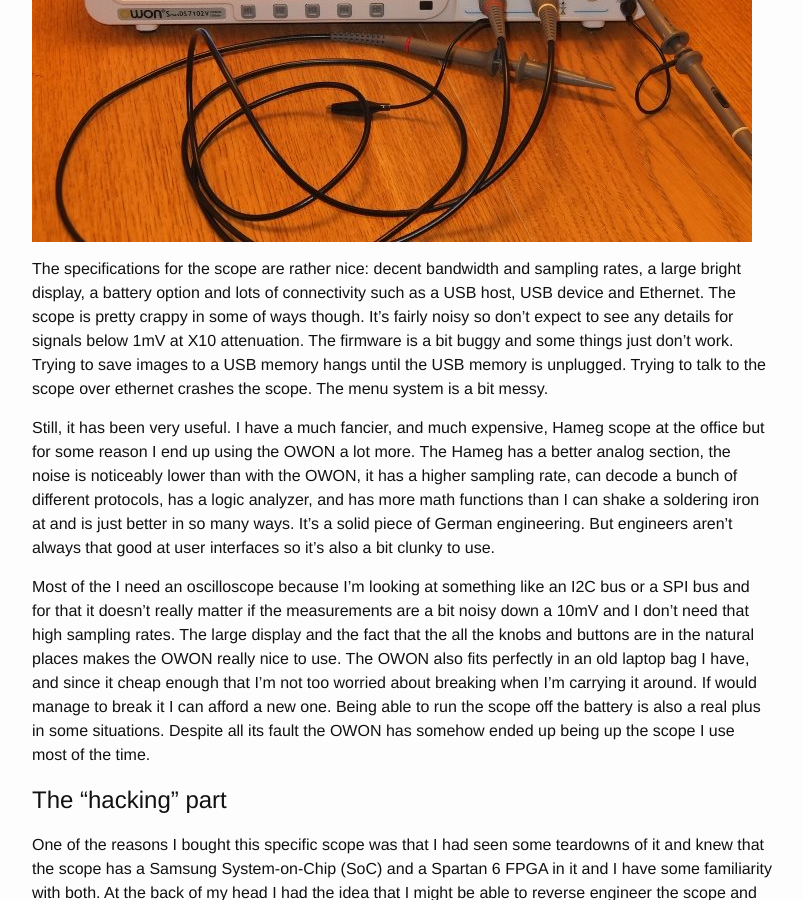
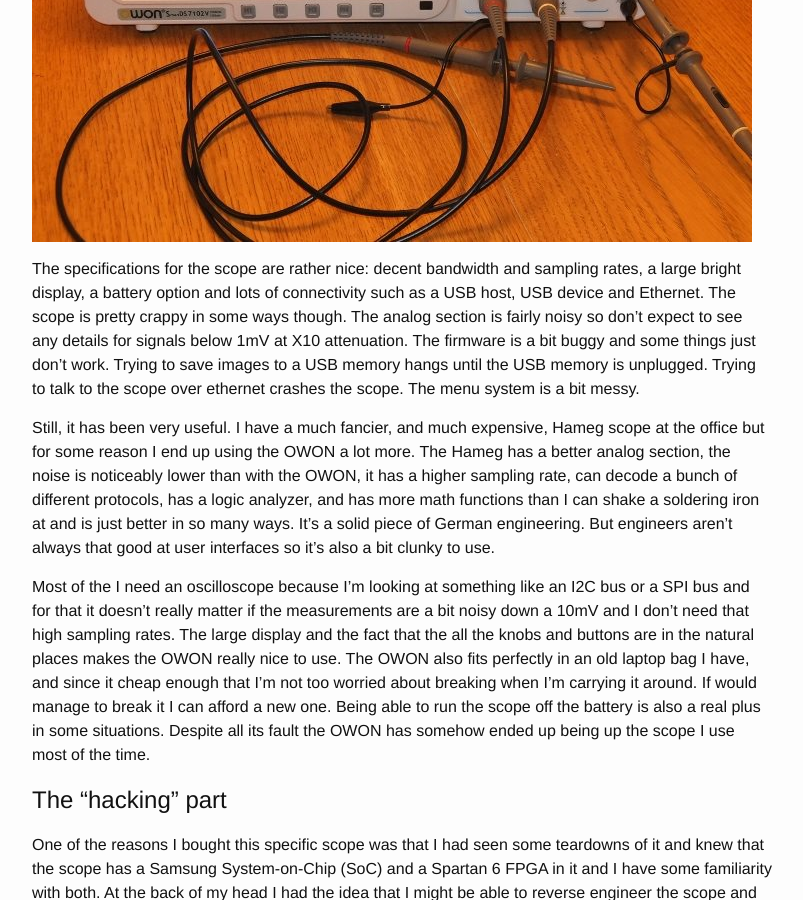
Before and after one commit to wingel/wingel.github.io, a Jekyll site: the page built from _posts/2016-05-01-sds7102-hacking.md, in a window 1280 px wide and 900 px high, scrolled down 537 px. Shown: the whole window, without its empty margins (238-1041 px from the left). Built offline with Jekyll 4.4.1, drawn with Linux system fonts in a browser that asks for light colours.

Commit message:
Grammar fixes

```diff
--- a/_posts/2016-05-01-sds7102-hacking.md
+++ b/_posts/2016-05-01-sds7102-hacking.md
@@ -14,12 +14,12 @@ oscilloscope](http://www.owon.com.hk/products_info.asp?ProID=172).
 The specifications for the scope are rather nice: decent bandwidth and
 sampling rates, a large bright display, a battery option and lots of
 connectivity such as a USB host, USB device and Ethernet.  The scope
-is pretty crappy in some of ways though.  It's fairly noisy so don't
-expect to see any details for signals below 1mV at X10 attenuation.
-The firmware is a bit buggy and some things just don't work.  Trying
-to save images to a USB memory hangs until the USB memory is
-unplugged.  Trying to talk to the scope over ethernet crashes the
-scope.  The menu system is a bit messy.
+is pretty crappy in some ways though.  The analog section is fairly
+noisy so don't expect to see any details for signals below 1mV at X10
+attenuation.  The firmware is a bit buggy and some things just don't
+work.  Trying to save images to a USB memory hangs until the USB
+memory is unplugged.  Trying to talk to the scope over ethernet
+crashes the scope.  The menu system is a bit messy.
 
 Still, it has been very useful.  I have a much fancier, and much
 expensive, Hameg scope at the office but for some reason I end up
```
